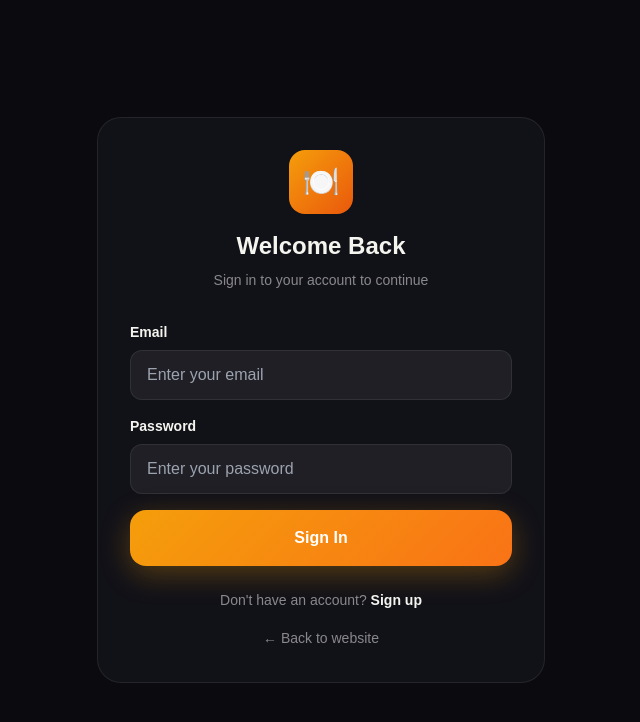
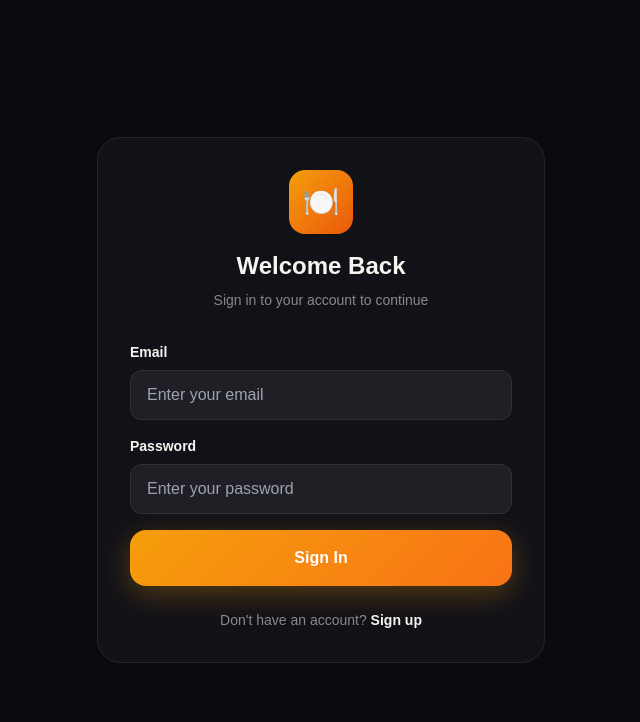
Before and after one commit to Akif-dev/food, a Next.js app: page /login in a window 1280 px wide. Shown: the top 722 px of the page, without its empty margins (319-959 px from the left). Built offline with nearby package versions, Linux system fonts and the light colour scheme.

Commit message:
Fix login redirect for production

```diff
--- a/src/app/login/page.tsx
+++ b/src/app/login/page.tsx
@@ -10,7 +10,7 @@ export default function LoginPage() {
   const router = useRouter();
   const searchParams = useSearchParams();
   const { login } = useAuth();
-  const { isDark, toggleTheme } = useTheme();
+  const { isDark } = useTheme();
 
   const [email, setEmail] = useState('');
   const [password, setPassword] = useState('');
@@ -31,20 +31,17 @@ export default function LoginPage() {
       const result = await login(email, password);
 
       if (result.success) {
-        // PRODUCTION FIX:
-        // Localhost par router.push chal jata hai, lekin live URL par
-        // Middleware ko fresh cookies dene ke liye window.location zaroori hai.
-        const redirect = searchParams.get('redirect') || '/admin';
-
-        if (typeof window !== 'undefined') {
-          window.location.href = redirect;
-        }
+        // ZAROORI FIX: Next.js router.push use nahi karna yahan
+        // window.location use karne se browser refresh ho kar redirect hoga
+        // aur middleware ko naye session ka pata chal jayega.
+        const targetPath = searchParams.get('redirect') || '/admin';
+        window.location.href = targetPath;
       } else {
         setError(result.error || 'Login failed');
         setLoading(false);
       }
     } catch (err) {
-      setError('An unexpected error occurred. Please try again.');
+      setError('An unexpected error occurred');
       setLoading(false);
     }
   };
@@ -88,7 +85,6 @@ export default function LoginPage() {
                 }}
                 placeholder="Enter your email"
                 required
-                autoFocus
               />
             </div>
 
@@ -137,16 +133,6 @@ export default function LoginPage() {
               </Link>
             </p>
           </div>
-
-          <div className="mt-4 text-center">
-            <a
-              href="/"
-              className="text-sm hover:text-amber-500 transition-colors"
-              style={{ color: isDark ? 'rgba(255,255,255,0.5)' : '#6B6B7A' }}
-            >
-              ← Back to website
-            </a>
-          </div>
         </div>
       </div>
     </div>
```
